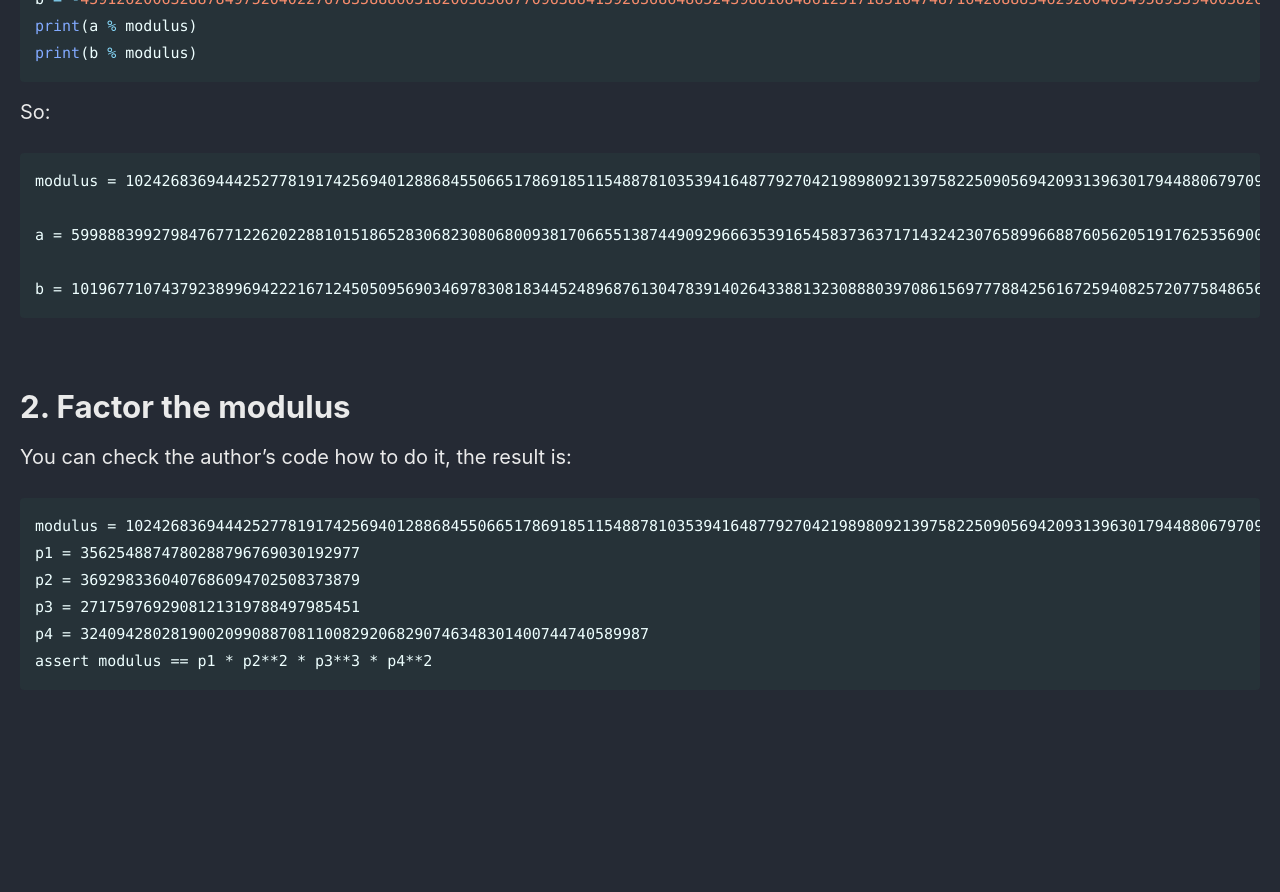
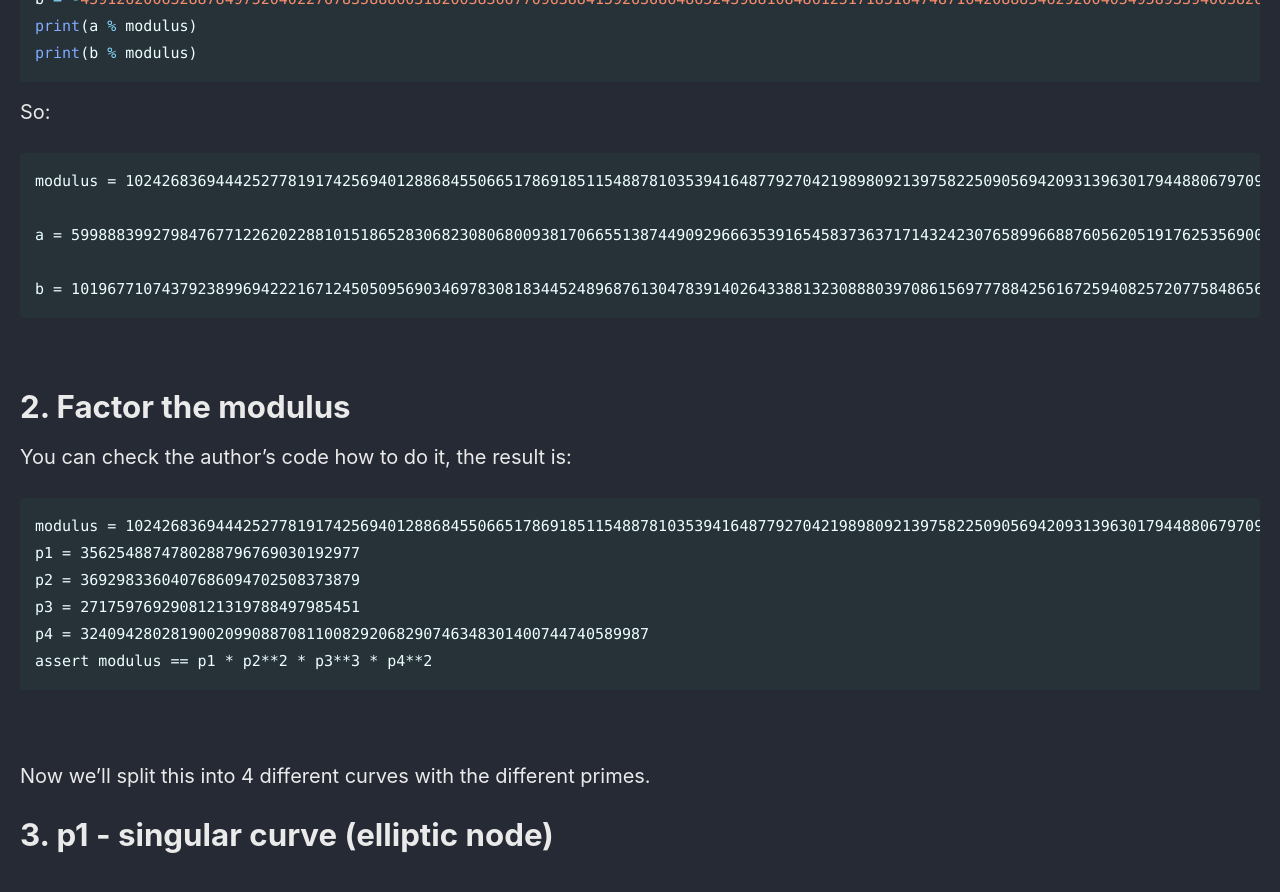
Before and after one commit to Connor-McCartney/Connor-McCartney.github.io, a Jekyll site: the page built from _pages/cryptography/ecc/TheseWallsCodegate2025.md, in a window 1280 px wide and 900 px high, scrolled down 1885 px. Shown: the top 892 px of the window. Built offline with Jekyll 4.4.1, drawn with Linux system fonts in a browser that asks for light colours; cached includes are drawn as plain includes; before the commit the page ends 2676 px from its top, so only the background shows below that.

Commit message:
Update TheseWallsCodegate2025.md

````diff
--- a/_pages/cryptography/ecc/TheseWallsCodegate2025.md
+++ b/_pages/cryptography/ecc/TheseWallsCodegate2025.md
@@ -100,3 +100,7 @@ assert modulus == p1 * p2**2 * p3**3 * p4**2
 ```
 
 <br>
+
+Now we'll split this into 4 different curves with the different primes.
+
+# 3. p1 - singular curve (elliptic node)
````
